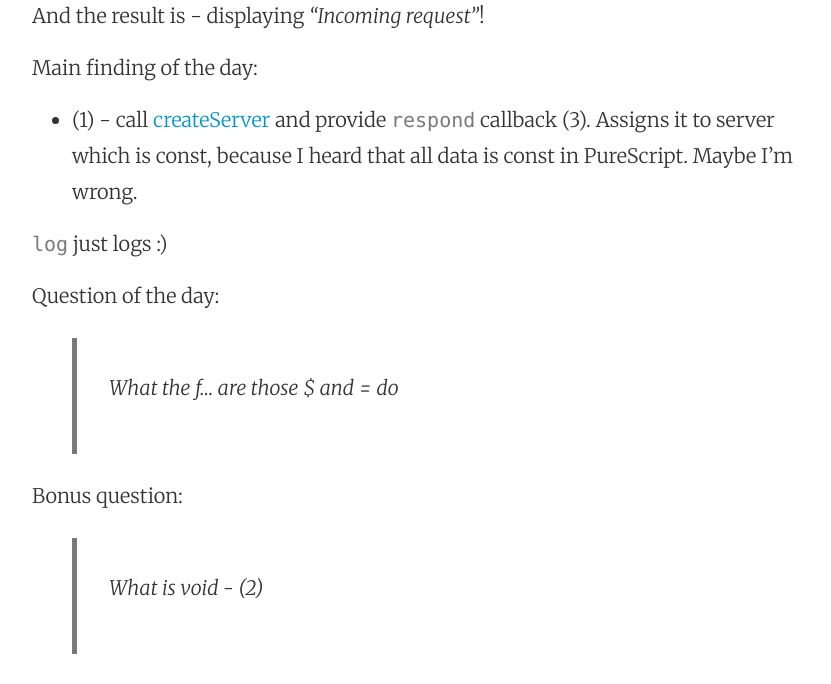
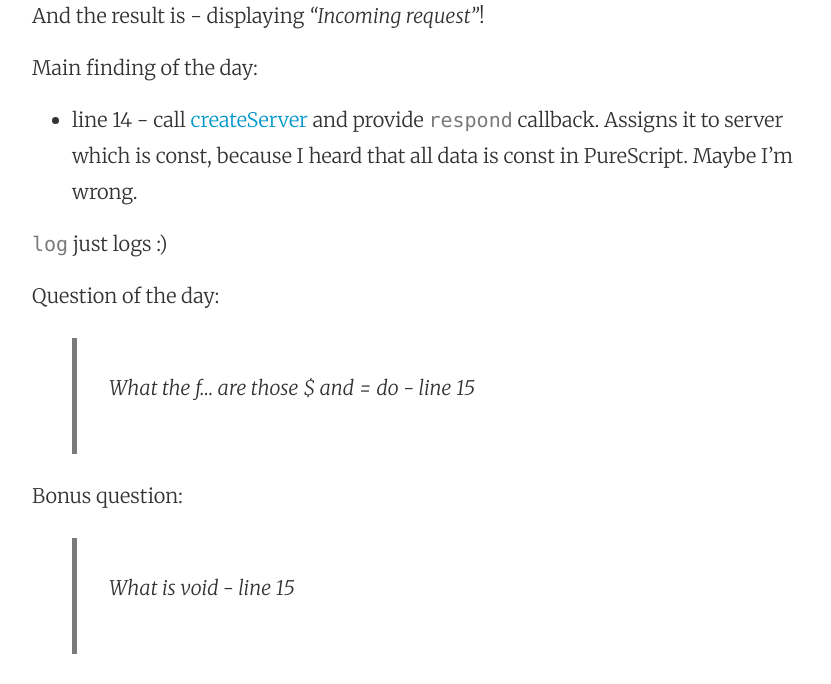
Before and after one commit to matma/matma.github.io, a Jekyll site: the page built from _posts/2016-03-05-first-steps-in-purescript.markdown, in a window 1280 px wide. Shown: the part 1471-2155 px from the top of the page, without its empty margins (224-1055 px from the left). Built offline with Jekyll 4.4.1, drawn with Linux system fonts in a browser that asks for light colours; comment, search, counter and statistics services are not loaded.

Commit message:
Update 2016-03-05-first-steps-in-purescript.markdown

```diff
--- a/_posts/2016-03-05-first-steps-in-purescript.markdown
+++ b/_posts/2016-03-05-first-steps-in-purescript.markdown
@@ -46,16 +46,16 @@ And to test it we'll use `curl`:
 And the result is - displaying *"Incoming request"*!
 
 Main finding of the day:
- - (1) - call [createServer](https://nodejs.org/api/http.html#http_http_createserver_requestlistener)
-and provide `respond` callback (3). Assigns it to server which is const,
+ - line 14 - call [createServer](https://nodejs.org/api/http.html#http_http_createserver_requestlistener)
+and provide `respond` callback. Assigns it to server which is const,
 because I heard that all data is const in PureScript. Maybe I'm wrong.
 
 `log` just logs :)
 
 Question of the day:
-> What the f... are those *$* and *= do*
+> What the f... are those *$* and *= do* - line 15
 
 Bonus question:
-> What is *void* - (2)
+> What is *void* - line 15
 
 Code can be found at this [GitHub tag](https://github.com/matma/github-linter/tree/step-1).
```
